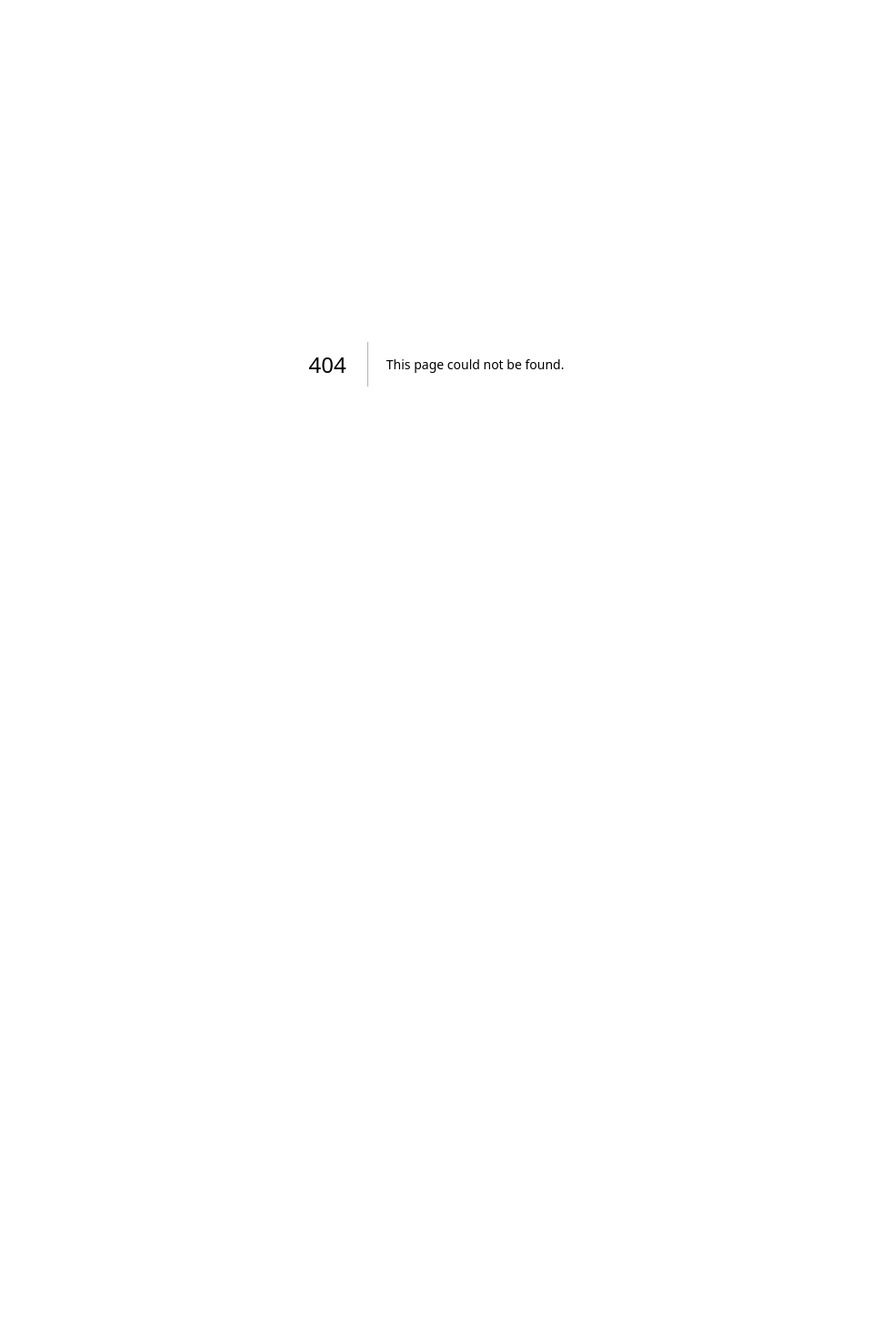
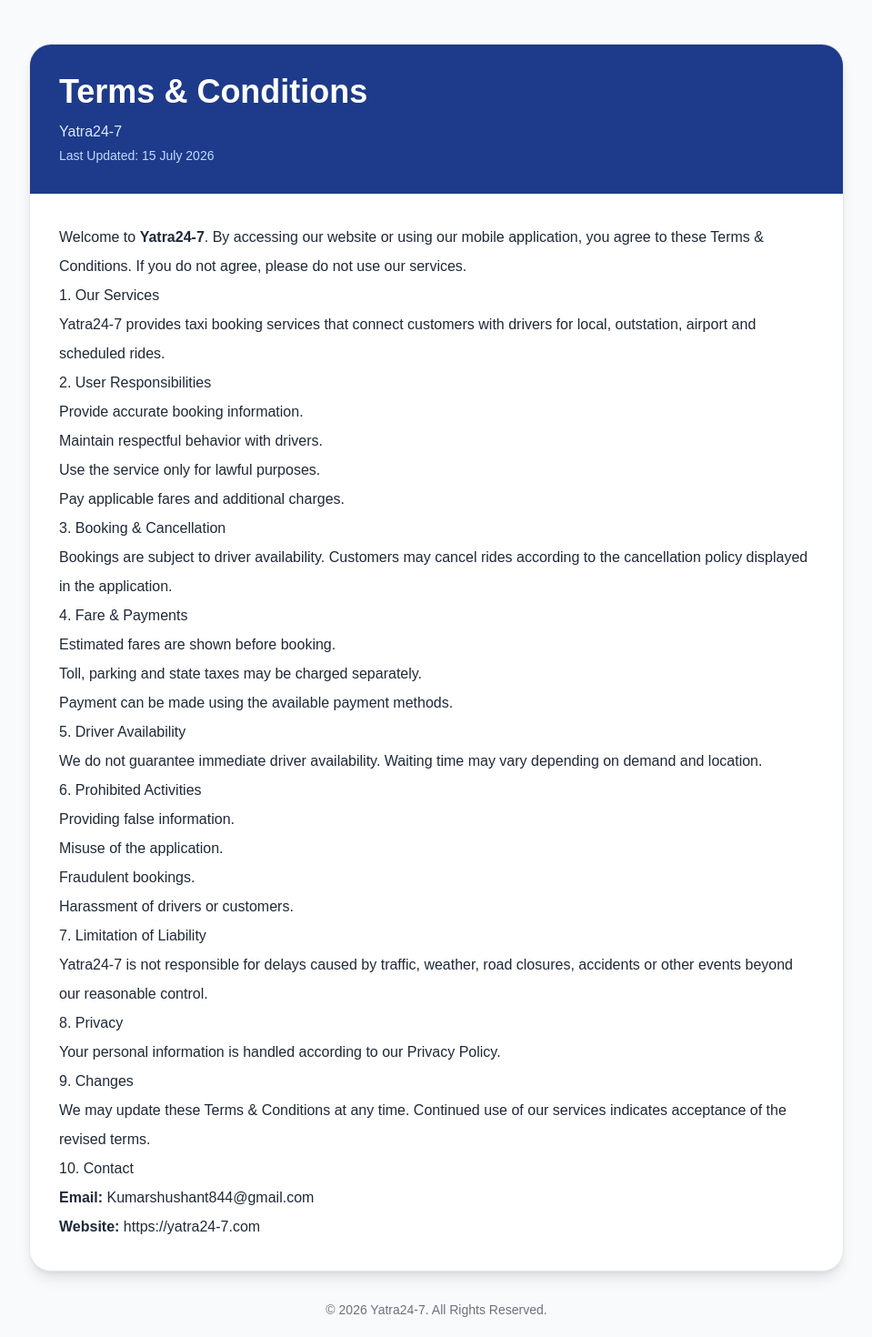
Before and after one commit to divyadakshstory/Yatra24-7, a Next.js app: page /terms-and-conditions in a window 1280 px wide. Before the commit this address had no page. Shown: the top 1470 px of the page at 91% size, without its empty margins (160-1119 px from the left). Before the commit the page ends 800 px from the top, so only its background shows below. Built offline with nearby package versions, Linux system fonts and the light colour scheme.

Commit message:
Create page.js

```diff
--- /dev/null
+++ b/app/terms-and-conditions/page.js
@@ -0,0 +1,89 @@
+import LegalPage from "../components/LegalPage";
+
+export const metadata = {
+  title: "Terms & Conditions | Yatra24-7",
+  description: "Terms and Conditions for Yatra24-7 Taxi Booking Services",
+};
+
+export default function TermsAndConditions() {
+  return (
+    <LegalPage
+      title="Terms & Conditions"
+      lastUpdated="15 July 2026"
+    >
+      <p>
+        Welcome to <strong>Yatra24-7</strong>. By accessing our website or using
+        our mobile application, you agree to these Terms & Conditions. If you do
+        not agree, please do not use our services.
+      </p>
+
+      <h2>1. Our Services</h2>
+      <p>
+        Yatra24-7 provides taxi booking services that connect customers with
+        drivers for local, outstation, airport and scheduled rides.
+      </p>
+
+      <h2>2. User Responsibilities</h2>
+      <ul>
+        <li>Provide accurate booking information.</li>
+        <li>Maintain respectful behavior with drivers.</li>
+        <li>Use the service only for lawful purposes.</li>
+        <li>Pay applicable fares and additional charges.</li>
+      </ul>
+
+      <h2>3. Booking & Cancellation</h2>
+      <p>
+        Bookings are subject to driver availability. Customers may cancel rides
+        according to the cancellation policy displayed in the application.
+      </p>
+
+      <h2>4. Fare & Payments</h2>
+      <ul>
+        <li>Estimated fares are shown before booking.</li>
+        <li>Toll, parking and state taxes may be charged separately.</li>
+        <li>Payment can be made using the available payment methods.</li>
+      </ul>
+
+      <h2>5. Driver Availability</h2>
+      <p>
+        We do not guarantee immediate driver availability. Waiting time may vary
+        depending on demand and location.
+      </p>
+
+      <h2>6. Prohibited Activities</h2>
+      <ul>
+        <li>Providing false information.</li>
+        <li>Misuse of the application.</li>
+        <li>Fraudulent bookings.</li>
+        <li>Harassment of drivers or customers.</li>
+      </ul>
+
+      <h2>7. Limitation of Liability</h2>
+      <p>
+        Yatra24-7 is not responsible for delays caused by traffic, weather,
+        road closures, accidents or other events beyond our reasonable control.
+      </p>
+
+      <h2>8. Privacy</h2>
+      <p>
+        Your personal information is handled according to our Privacy Policy.
+      </p>
+
+      <h2>9. Changes</h2>
+      <p>
+        We may update these Terms & Conditions at any time. Continued use of our
+        services indicates acceptance of the revised terms.
+      </p>
+
+      <h2>10. Contact</h2>
+
+      <p>
+        <strong>Email:</strong> Kumarshushant844@gmail.com
+      </p>
+
+      <p>
+        <strong>Website:</strong> https://yatra24-7.com
+      </p>
+    </LegalPage>
+  );
+}
```
